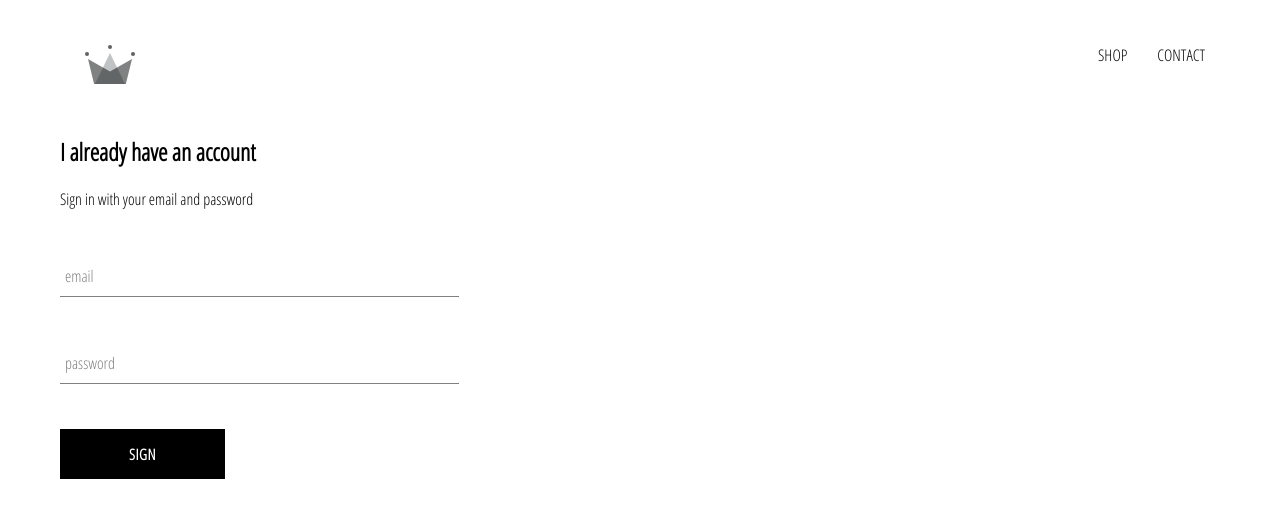
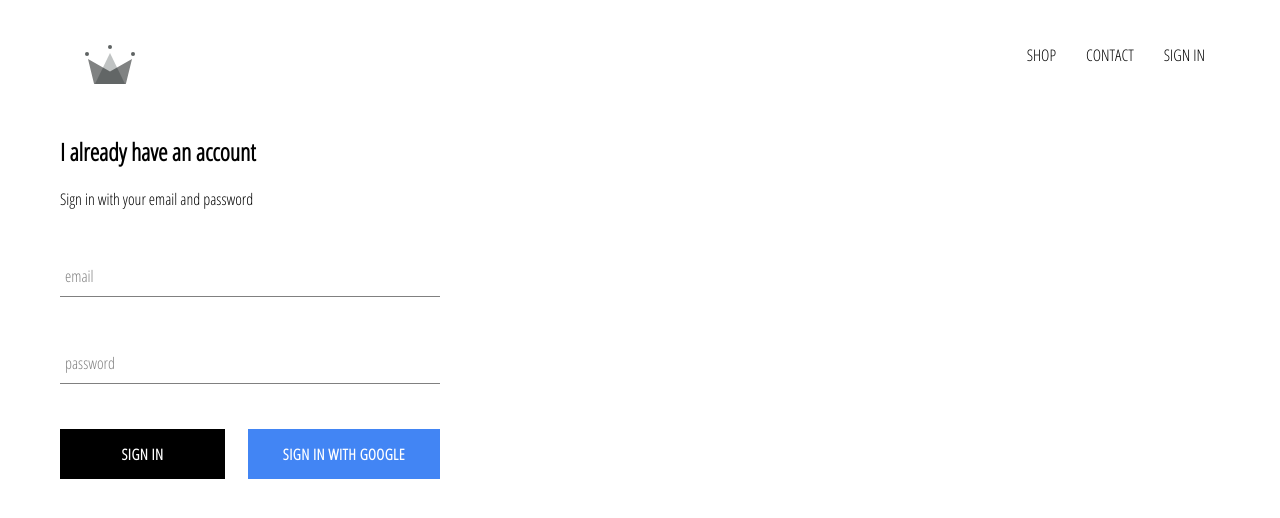
Before and after one commit to xiaotingli/E-Commerce-Backup, a React (Create React App) app in the folder crwn-clothing/: page /signin in a window 1280 px wide. Shown: the top 518 px of the page. Built offline with nearby package versions, Linux system fonts and the light colour scheme; no server answers.

Commit message:
firebase integration

```diff
--- a/crwn-clothing/package.json
+++ b/crwn-clothing/package.json
@@ -6,6 +6,7 @@
     "@testing-library/jest-dom": "^4.2.4",
     "@testing-library/react": "^9.3.2",
     "@testing-library/user-event": "^7.1.2",
+    "firebase": "^7.16.0",
     "node-sass": "^4.14.1",
     "react": "^16.13.1",
     "react-dom": "^16.13.1",
--- a/crwn-clothing/src/App.css
+++ b/crwn-clothing/src/App.css
@@ -7,3 +7,7 @@ a {
     text-decoration: none;
     color: black;
 }
+
+* {
+    box-sizing: border-box;
+}
--- a/crwn-clothing/src/App.js
+++ b/crwn-clothing/src/App.js
@@ -5,11 +5,33 @@ import { Switch, Route } from 'react-router-dom';
 import ShopPage from './pages/shop/shop.component';
 import Header from './components/header/header.component';
 import SignInAndSignUpPage from './pages/sign-in-and-sign-up/sign-in-and-sign-up.component';
+import { auth } from './firebase/firebase.utils';
 
-function App() {
+class App extends React.Component {
+  constructor() {
+    super();
+
+    this.state = {
+      currentUser: null
+    }
+  }
+
+  unsubscribeFromAuth = null;
+
+  componentDidMount() {
+    this.unsubscribeFromAuth = auth.onAuthStateChanged(user => {
+      this.setState({currentUser: user});
+    });
+  }
+
+  componentWillUnmount() {
+    this.unsubscribeFromAuth();
+  }
+
+  render() {
     return (
       <div>
-      <Header />
+        <Header currentUser={this.state.currentUser}/>
         <Switch>
           <Route exact path='/' component={HomePage} />
           <Route path='/shop' component={ShopPage} />
@@ -18,5 +40,6 @@ function App() {
       </div>
     );
   }
+}
 
 export default App;
--- a/crwn-clothing/src/components/custom-button/custom-button.component.jsx
+++ b/crwn-clothing/src/components/custom-button/custom-button.component.jsx
@@ -1,9 +1,9 @@
 import React from 'react';
 import './custom-button.styles.scss';
 
-const CustomButton = ({ children, ...otherProps}) => {
+const CustomButton = ({ children, isGoogleSignIn, ...otherProps}) => {
     return (
-        <button className='custom-button' {...otherProps}>
+        <button className={`${isGoogleSignIn ? 'google-sign-in' : ''} custom-button`} {...otherProps}>
             { children }
         </button>
     );
--- a/crwn-clothing/src/components/custom-button/custom-button.styles.scss
+++ b/crwn-clothing/src/components/custom-button/custom-button.styles.scss
@@ -19,4 +19,14 @@
     color: black;
     border: 1px solid black;
   }
+
+  &.google-sign-in {
+    background-color: #4285f4;
+    color: white;
+
+    &:hover {
+      background-color: #357ae8;
+      border: none;
+    }
+  }
 }
--- a/crwn-clothing/src/components/header/header.component.jsx
+++ b/crwn-clothing/src/components/header/header.component.jsx
@@ -2,8 +2,9 @@ import React from 'react';
 import './header.styles.scss';
 import { Link } from 'react-router-dom';
 import { ReactComponent as Logo } from '../../assets/crown.svg';
+import { auth } from '../../firebase/firebase.utils';
 
-const Header =()=> {
+const Header =({ currentUser })=> {
     return (
         <div className='header'>
             <Link className='logo-container' to='/'>
@@ -16,6 +17,12 @@ const Header =()=> {
                 <Link className='option' to='shop'>
                     CONTACT
                 </Link>
+                {
+                    currentUser ?
+                    <div className='option' onClick={() => auth.signOut()}>SIGN OUT</div>
+                    :
+                    <Link className='option' to='/signin'>SIGN IN</Link>
+                }
             </div>
         </div>
     );
--- a/crwn-clothing/src/components/header/header.styles.scss
+++ b/crwn-clothing/src/components/header/header.styles.scss
@@ -20,6 +20,7 @@
 
     .option {
       padding: 10px 15px;
+      cursor: pointer;
     }
   }
 }
--- a/crwn-clothing/src/components/sign-in/sign-in.component.jsx
+++ b/crwn-clothing/src/components/sign-in/sign-in.component.jsx
@@ -2,6 +2,8 @@ import React from 'react';
 import './sign-in.styles.scss';
 import FormInput from '../form-input/form-input.component';
 import CustomButton from '../../components/custom-button/custom-button.component';
+
+import { signInWithGoogle } from '../../firebase/firebase.utils';
 
 class SignIn extends React.Component {
     constructor(props) {
@@ -49,12 +51,10 @@ class SignIn extends React.Component {
                         label='password'
                         required
                     />
-
-
-
-                    <CustomButton type='submit'>
-                        Sign
-                    </CustomButton>
+                    <div className='buttons'>
+                        <CustomButton type='submit'>Sign In</CustomButton>
+                        <CustomButton onClick={ signInWithGoogle } isGoogleSignIn>Sign In With Google</CustomButton>
+                    </div>
                 </form>
             </div>
         );
--- a/crwn-clothing/src/components/sign-in/sign-in.styles.scss
+++ b/crwn-clothing/src/components/sign-in/sign-in.styles.scss
@@ -1,5 +1,5 @@
 .sign-in {
-    width:30vw;
+    width:380px;
     display: flex;
     flex-direction: column;
 }
@@ -7,3 +7,8 @@
 .title {
     margin: 10px;
 }
+
+.buttons {
+    display: flex;
+    justify-content: space-between;
+}
--- /dev/null
+++ b/crwn-clothing/src/firebase/firebase.utils.js
@@ -0,0 +1,25 @@
+import firebase from 'firebase/app';
+import 'firebase/firestore';
+import 'firebase/auth';
+
+const config = {
+    apiKey: "AIzaSyDhX7PowEGYzpAqhroNOOo9T2V7uMIVzBw",
+    authDomain: "crown-db-9f455.firebaseapp.com",
+    databaseURL: "https://crown-db-9f455.firebaseio.com",
+    projectId: "crown-db-9f455",
+    storageBucket: "crown-db-9f455.appspot.com",
+    messagingSenderId: "554888997216",
+    appId: "1:554888997216:web:30513d76bf8e08bc975605",
+    measurementId: "G-926TRMF3PH"
+}
+
+firebase.initializeApp(config);
+
+export const auth = firebase.auth();
+export const firestore = firebase.firestore();
+
+const provider = new firebase.auth.GoogleAuthProvider();
+provider.setCustomParameters({ prompt: 'select_account'});
+export const signInWithGoogle = () => auth.signInWithPopup(provider);
+
+export default firebase;
```
Also changed, not shown: 1 other file (tests, documents, lock files or other folders). Lines whose indentation alone changed are shown as unchanged.
